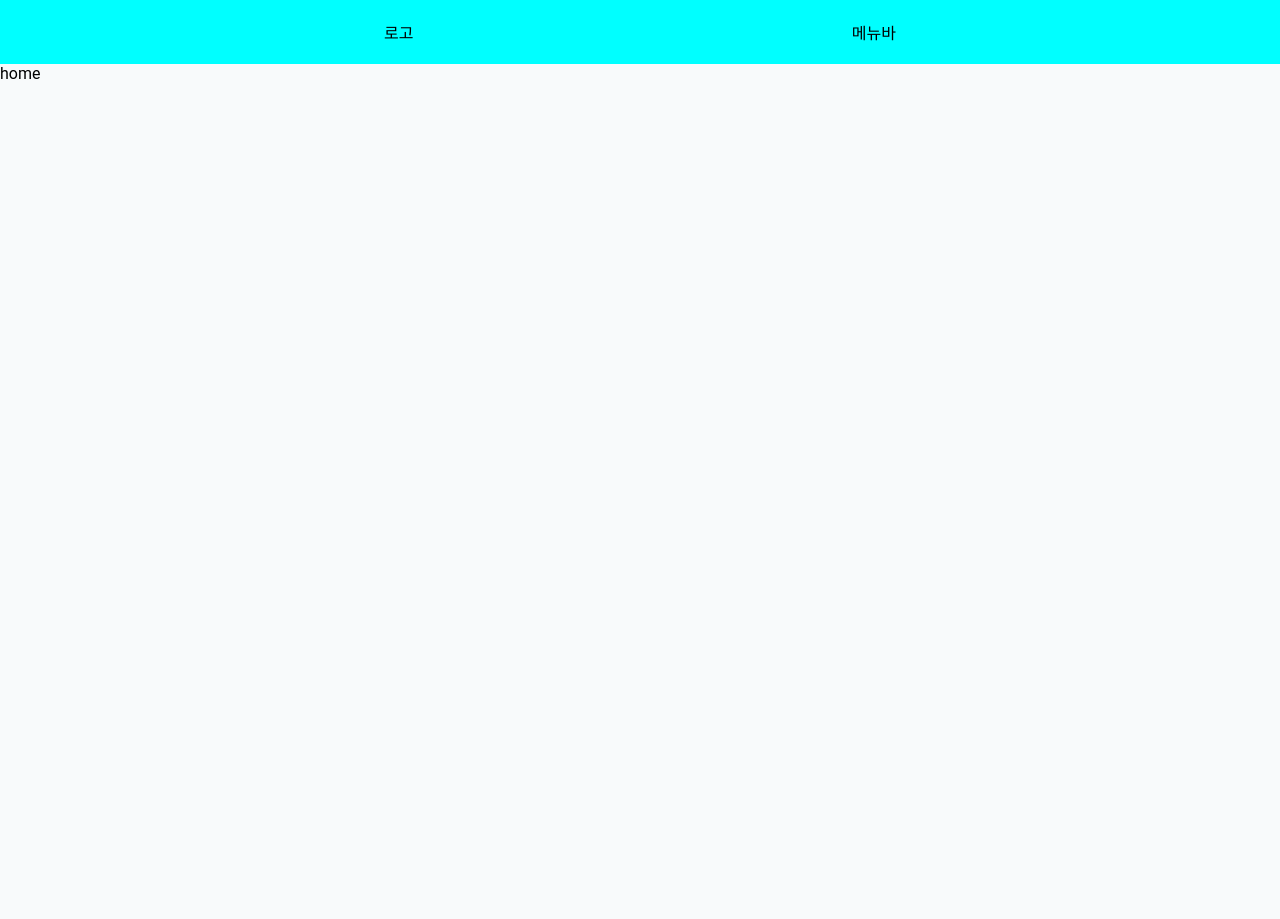
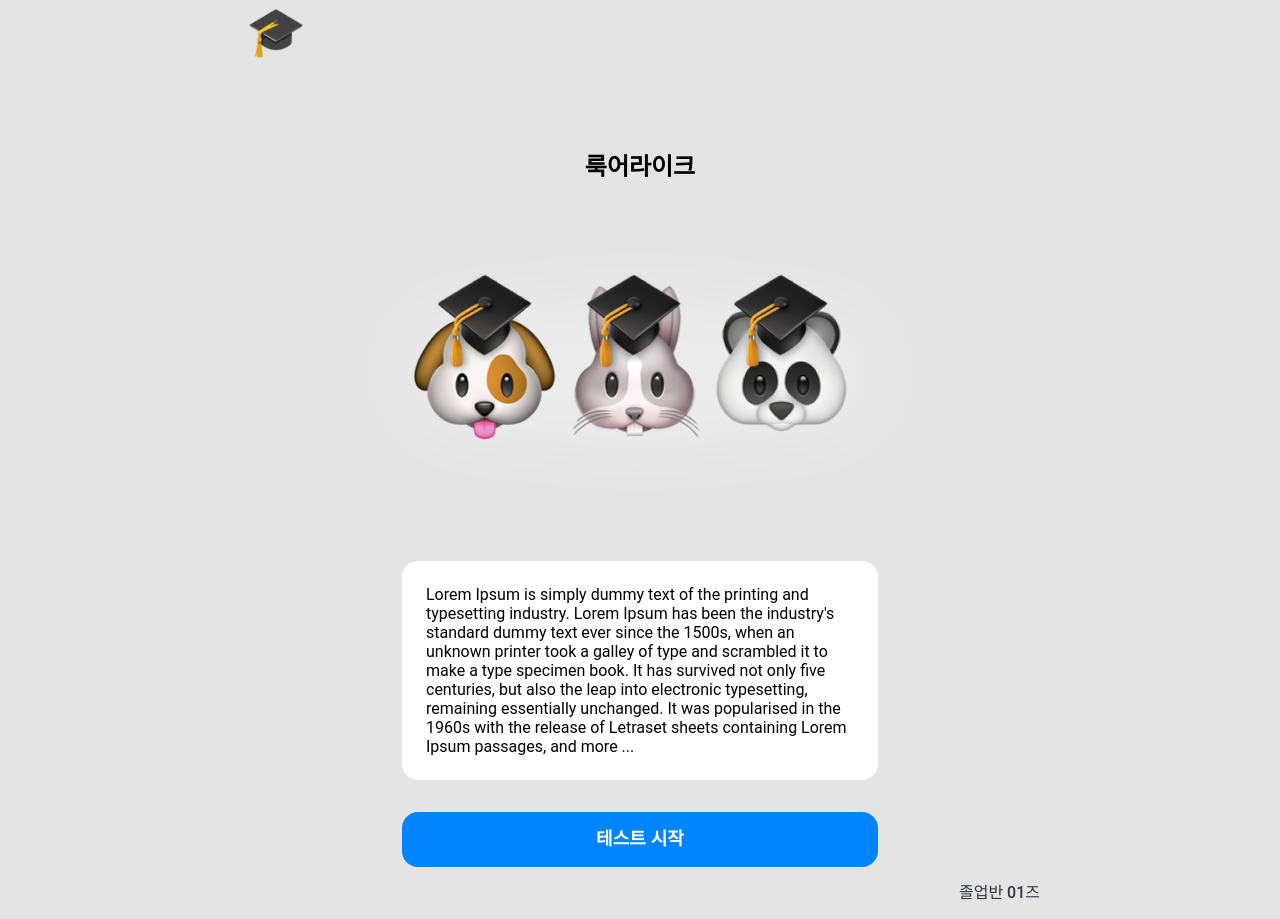
Before and after one commit to look-alike/look-alike-client, a React (Create React App) app: page / in a window 1280 px wide. Before the commit the page ends 800 px from the top, so only its background shows below. Built offline with nearby package versions, Linux system fonts and the light colour scheme.

Commit message:
feat: homePage 개발 완성 및 testPage 이미지 업로드 설정

```diff
--- a/src/App.tsx
+++ b/src/App.tsx
@@ -1,5 +1,6 @@
 import { BrowserRouter, Route, Routes } from 'react-router-dom';
 import { Home } from './pages/HomePage';
+import { Test } from './pages/TestPage';
 import GlobalStyle from './styles/GlobalStyle';
 
 function App() {
@@ -9,6 +10,7 @@ function App() {
         <GlobalStyle />
         <Routes>
           <Route path="/" element={<Home />} />
+          <Route path="/test" element={<Test />} />
         </Routes>
       </BrowserRouter>
     </>
--- /dev/null
+++ b/src/components/common/Footer.tsx
@@ -0,0 +1,20 @@
+import styled from 'styled-components';
+
+export function Footer() {
+  return <Wrapper>졸업반 01즈</Wrapper>;
+}
+
+const Wrapper = styled.div`
+  position: relative;
+  bottom: 0;
+  display: flex;
+  justify-content: flex-end;
+  align-items: center;
+  padding-right: 240px;
+  width: 100%;
+  height: 52px;
+  font-weight: 500;
+  font-size: 16px;
+  line-height: 20px;
+  color: rgba(49, 55, 61, 1);
+`;
--- a/src/components/common/Header.tsx
+++ b/src/components/common/Header.tsx
@@ -1,11 +1,19 @@
+import { useNavigate } from 'react-router-dom';
 import styled from 'styled-components';
 
 export function Header() {
+  const navigate = useNavigate();
+
   return (
     <Container>
       <Wrapper>
-        <div>로고</div>
-        <div>메뉴바</div>
+        <button
+          onClick={() => {
+            navigate('/');
+          }}
+        >
+          🎓
+        </button>
       </Wrapper>
     </Container>
   );
@@ -14,15 +22,23 @@ export function Header() {
 const Container = styled.div`
   width: 100%;
   height: 64px;
-  background-color: aqua;
+  background-color: rgba(228, 228, 228, 1);
   display: flex;
   flex-direction: column;
   justify-content: center;
-  align-items: center;
+  /* align-items: center; */
+  position: fixed;
+  top: 0;
+  z-index: 1;
 `;
 
 const Wrapper = styled.div`
   width: 40%;
   display: flex;
   justify-content: space-between;
+  padding-left: 240px;
+
+  button {
+    font-size: 48px;
+  }
 `;
--- /dev/null
+++ b/src/components/homePage/InformationArea.tsx
@@ -0,0 +1,22 @@
+import styled from 'styled-components';
+
+export function InformationArea() {
+  return (
+    <Wrapper>
+      <div>
+        Lorem Ipsum is simply dummy text of the printing and typesetting industry. Lorem Ipsum has been the industry's
+        standard dummy text ever since the 1500s, when an unknown printer took a galley of type and scrambled it to make
+        a type specimen book. It has survived not only five centuries, but also the leap into electronic typesetting,
+        remaining essentially unchanged. It was popularised in the 1960s with the release of Letraset sheets containing
+        Lorem Ipsum passages, and more ...
+      </div>
+    </Wrapper>
+  );
+}
+
+const Wrapper = styled.div`
+  padding: 24px;
+  width: 100%;
+  background-color: #ffffff;
+  border-radius: 16px;
+`;
--- /dev/null
+++ b/src/components/icons/ImageIcon.tsx
@@ -0,0 +1,12 @@
+export function ImageIcon() {
+  return (
+    <div>
+      <svg width="48" height="48" viewBox="0 0 48 48" fill="none" xmlns="http://www.w3.org/2000/svg">
+        <path
+          d="M38 14V19.98C38 19.98 34.02 20 34 19.98V14H28C28 14 28.02 10.02 28 10H34V4H38V10H44V14H38ZM32 22V16H26V10H10C7.8 10 6 11.8 6 14V38C6 40.2 7.8 42 10 42H34C36.2 42 38 40.2 38 38V22H32ZM10 38L16 30L20 36L26 28L34 38H10Z"
+          fill="#F5F5F5"
+        />
+      </svg>
+    </div>
+  );
+}
--- /dev/null
+++ b/src/components/testPage/ImageUploadArea.tsx
@@ -0,0 +1,34 @@
+import styled, { CSSProperties } from 'styled-components';
+import { ImageIcon } from '../icons/ImageIcon';
+
+interface ImageUploadAreaProps {
+  style: CSSProperties;
+  htmlFor: any;
+}
+
+export function ImageUploadArea({ style, htmlFor }: ImageUploadAreaProps) {
+  return (
+    <label htmlFor={htmlFor}>
+      <Circle style={style}>
+        <ImageIcon />
+        <div>여기를 클릭해 연진아...</div>
+      </Circle>
+    </label>
+  );
+}
+
+const Circle = styled.div`
+  width: 320px;
+  height: 320px;
+  background-color: #848484;
+  border-radius: 50%;
+  display: flex;
+  flex-direction: column;
+  justify-content: center;
+  align-items: center;
+  color: white;
+  font-style: normal;
+  font-weight: 500;
+  font-size: 18px;
+  line-height: 23px;
+`;
--- a/src/pages/HomePage.tsx
+++ b/src/pages/HomePage.tsx
@@ -1,10 +1,66 @@
+import { useNavigate } from 'react-router-dom';
+import styled from 'styled-components';
+import { Footer } from '../components/common/Footer';
 import { Header } from '../components/common/Header';
+import { InformationArea } from '../components/homePage/InformationArea';
 
 export function Home() {
+  const navigate = useNavigate();
   return (
-    <>
-      <Header />
-      <div>home</div>
-    </>
+    <div style={{ position: 'relative' }}>
+      <Container>
+        <Header />
+        <Wrapper>
+          <Title>룩어라이크</Title>
+          <img src="/Logo.png" />
+          <InformationArea />
+          <TestButton
+            onClick={() => {
+              navigate('/test');
+            }}
+          >
+            테스트 시작
+          </TestButton>
+        </Wrapper>
+      </Container>
+      <Footer />
+    </div>
   );
 }
+
+const Container = styled.div`
+  width: 100%;
+  display: flex;
+  flex-direction: column;
+  justify-content: center;
+  align-items: center;
+  /* padding-bottom: 52px; */
+`;
+
+const Wrapper = styled.div`
+  display: flex;
+  flex-direction: column;
+  justify-content: center;
+  align-items: center;
+  width: 476px;
+  /* background-color: red; */
+  padding-top: calc(64px + 88px);
+  gap: 32px;
+`;
+
+const Title = styled.span`
+  font-weight: 700;
+  font-size: 24px;
+  line-height: 31px;
+`;
+
+const TestButton = styled.button`
+  width: 100%;
+  height: 55px;
+  background-color: #0085ff;
+  border-radius: 16px;
+  color: white;
+  font-weight: 700;
+  font-size: 18px;
+  line-height: 23px;
+`;
--- /dev/null
+++ b/src/pages/TestPage.tsx
@@ -0,0 +1,125 @@
+import { useEffect, useState } from 'react';
+import styled from 'styled-components';
+import { Footer } from '../components/common/Footer';
+import { Header } from '../components/common/Header';
+import { ImageIcon } from '../components/icons/ImageIcon';
+import { ImageUploadArea } from '../components/testPage/ImageUploadArea';
+
+export function Test() {
+  const [imgUrl, setImageUrl] = useState<any>('');
+  const [imageHeight, setImageHeight] = useState(0);
+  const [isImageUploaded, setIsImageUploaded] = useState(false);
+
+  useEffect(() => {
+    if (imgUrl) {
+      setIsImageUploaded(true);
+    }
+  }, [imgUrl]);
+
+  const encodeFileToBase64 = (files: any) => {
+    const file = files[0];
+    let fileReader = new FileReader();
+
+    fileReader.onload = () => {
+      let img = new Image();
+      img.onload = () => {
+        console.log((img.height / img.width) * 200);
+        setImageHeight((img.height / img.width) * 200);
+      };
+      if (typeof fileReader.result === 'string') {
+        img.src = fileReader.result;
+      }
+      console.log(fileReader.result);
+      setImageUrl(fileReader.result?.toString());
+    };
+    fileReader.readAsDataURL(file as Blob);
+  };
+
+  return (
+    <div style={{ position: 'relative' }}>
+      <Container>
+        <Header />
+        <Wrapper>
+          <Title>우리 테스트에 온 걸 환영해 연진아...</Title>
+          <div style={{ marginTop: '28px' }}>
+            {imgUrl.length > 1 ? (
+              <img src={imgUrl} />
+            ) : (
+              <div>
+                <input
+                  type="file"
+                  id="img-upload"
+                  style={{ display: 'none' }}
+                  onChange={(e) => {
+                    console.log(e.target.files);
+                    if (e.target.files) return encodeFileToBase64(e.target.files);
+                  }}
+                  accept="image/x-png,image/gif,image/jpeg"
+                />
+                <Circle htmlFor="img-upload" style={{ cursor: 'pointer' }}>
+                  <ImageIcon />
+                  <div>여기를 클릭해 연진아...</div>
+                </Circle>
+              </div>
+            )}
+          </div>
+          <ResultButton isImageUploaded={isImageUploaded}>결과 보기</ResultButton>
+        </Wrapper>
+      </Container>
+      <Footer />
+    </div>
+  );
+}
+
+const Container = styled.div`
+  width: 100%;
+  display: flex;
+  flex-direction: column;
+  justify-content: center;
+  align-items: center;
+`;
+
+const Wrapper = styled.div`
+  display: flex;
+  flex-direction: column;
+  justify-content: center;
+  align-items: center;
+  width: 476px;
+  /* background-color: red; */
+  padding-top: calc(64px + 88px);
+  gap: 32px;
+`;
+
+const Title = styled.span`
+  font-weight: 700;
+  font-size: 24px;
+  line-height: 31px;
+`;
+
+const ResultButton = styled.button<{ isImageUploaded: any }>`
+  width: 320px;
+  height: 55px;
+  background: ${(props) => (props.isImageUploaded ? 'rgba(0, 133, 255, 1)' : '#848484')};
+  border-radius: 16px;
+  font-style: normal;
+  font-weight: 700;
+  font-size: 18px;
+  line-height: 23px;
+  color: white;
+`;
+
+const Circle = styled.label`
+  width: 320px;
+  height: 320px;
+  background-color: #848484;
+  border-radius: 50%;
+  display: flex;
+  flex-direction: column;
+  justify-content: center;
+  align-items: center;
+  color: white;
+  font-style: normal;
+  font-weight: 500;
+  font-size: 18px;
+  line-height: 23px;
+`;
--- a/src/styles/GlobalStyle.tsx
+++ b/src/styles/GlobalStyle.tsx
@@ -11,7 +11,7 @@ const GlobalStyle = createGlobalStyle`
     font-family: Pretendard, 'Apple SD Gothic Neo', Roboto,'Helvetica Neue', 'Segoe UI', 'Noto Sans KR', 'Malgun Gothic',
       'Apple Color Emoji', 'Segoe UI Emoji', 'Segoe UI Symbol', -apple-system,
       BlinkMacSystemFont, system-ui, sans-serif, Gotham;
-    background-color: #F8FAFB;
+    background-color: rgba(228, 228, 228, 1);
 
     box-sizing: border-box;
     margin: 0;
```
Also changed, not shown: public/Logo.png (added).
